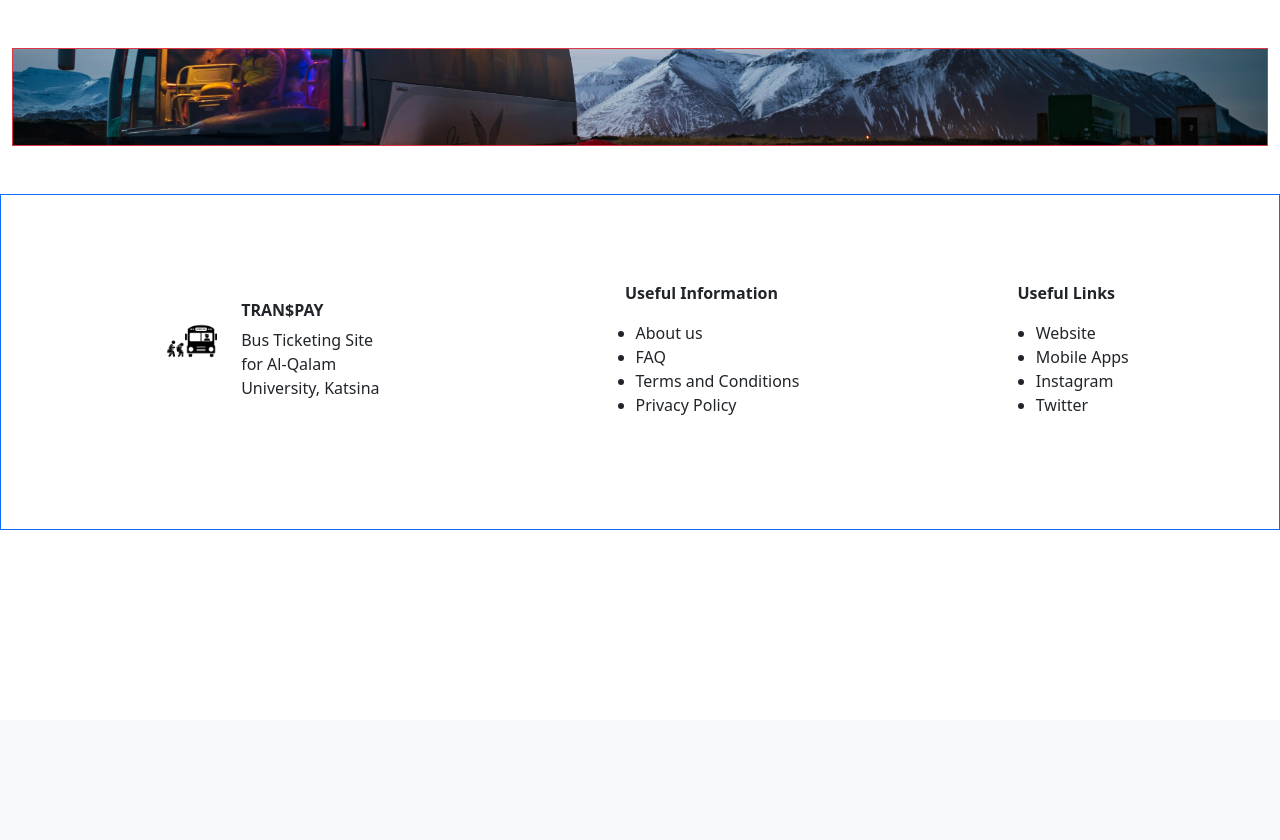
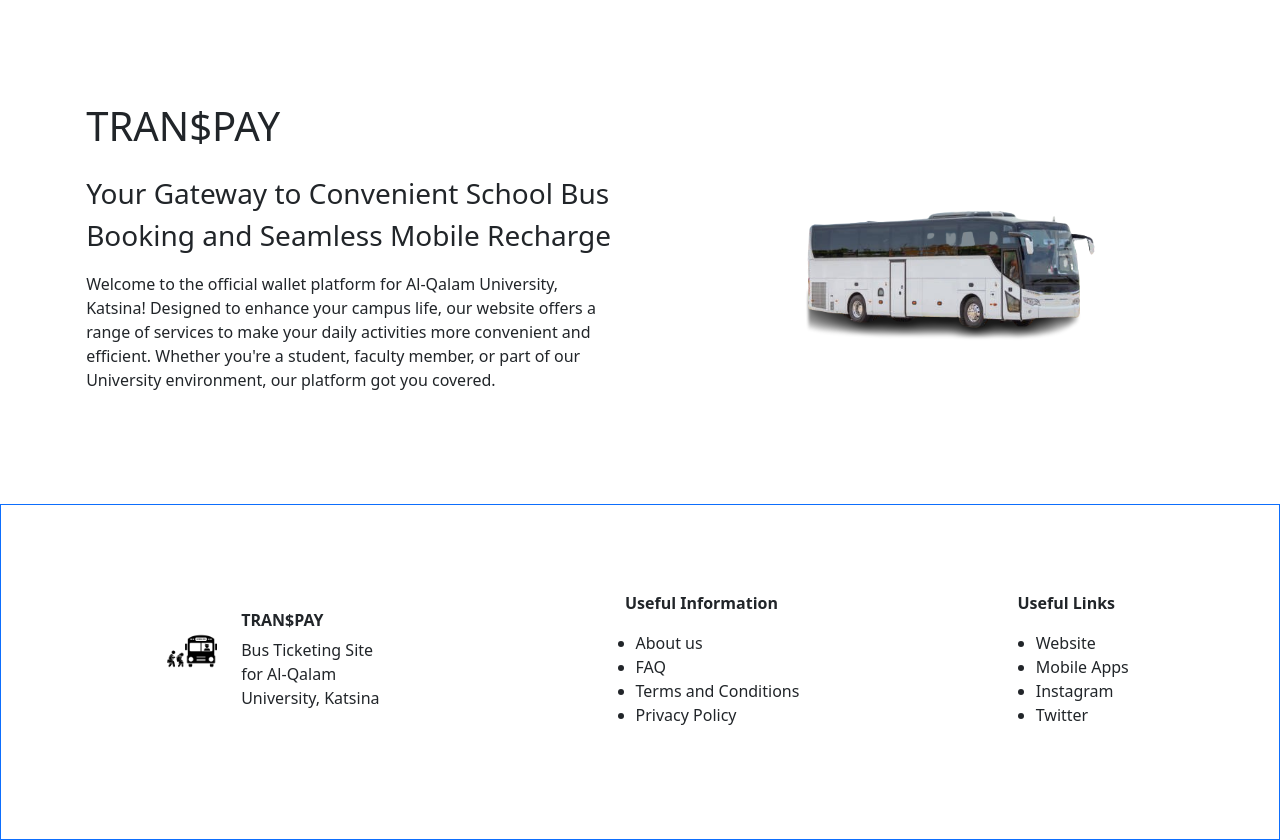
Before and after one commit to Gentlemanintech/transpay, a Flask app: page / in a window 1280 px wide. Shown: the part 80-920 px from the top of the page. Before the commit the page ends 610 px from the top, so only its background shows below. Run offline with Flask 3, Linux system fonts and the light colour scheme.

Commit message:
Added the hero section for the index page

```diff
--- a/static/styles.css
+++ b/static/styles.css
@@ -2,9 +2,6 @@
     margin-top: -10px;
 }
 
-.hero-bg {
-    background-image: url("/static/hero-picture.jpg");
-    background-position: center;
-    background-size: cover;
-    height: 50%;
+.center-it {
+    padding: 10px auto;
 }
--- a/templates/index.html
+++ b/templates/index.html
@@ -3,10 +3,25 @@
 
 {% block main %}
 
-<div class="container-fluid border py-5 border-danger hero-bg">
-    <div>
+<div class="container-fluid bd-highlight align-items-center">
+    <div class="row flex-column-reverse flex-lg-row justify-content-around align-items-center">
+       <div class="col-lg-6 p-5 text-center text-lg-start">
+          <p class="fs-1 text-start">TRAN$PAY</p>
+          <p class="fs-3 text-start">Your Gateway to Convenient School Bus Booking and Seamless Mobile Recharge</p>
+          <p class="fw-lighter text-break text-start fs-6">Welcome to the official wallet platform for Al-Qalam University, Katsina! Designed to enhance your campus life, our website
+             offers a range of services to make your daily activities more convenient and efficient. Whether you're a student, faculty member, or part of our University
+             environment, our platform got you covered.
+          </p>
+       </div>
+       <div class="col-lg-5 col-md-6 p-5 text-center">
+          <img src="/static/hero.png" alt="bus picture" class="img-fluid" style="max-width: 100%; height: auto;">
+       </div>
+    </div>
+ </div>
 
-    </div>
-</div>
+
+
+
+
 
 {% endblock %}
```
Also changed, not shown: static/hero-picture.jpg (deleted), static/hero.jpg (deleted), static/hero.png (added).
